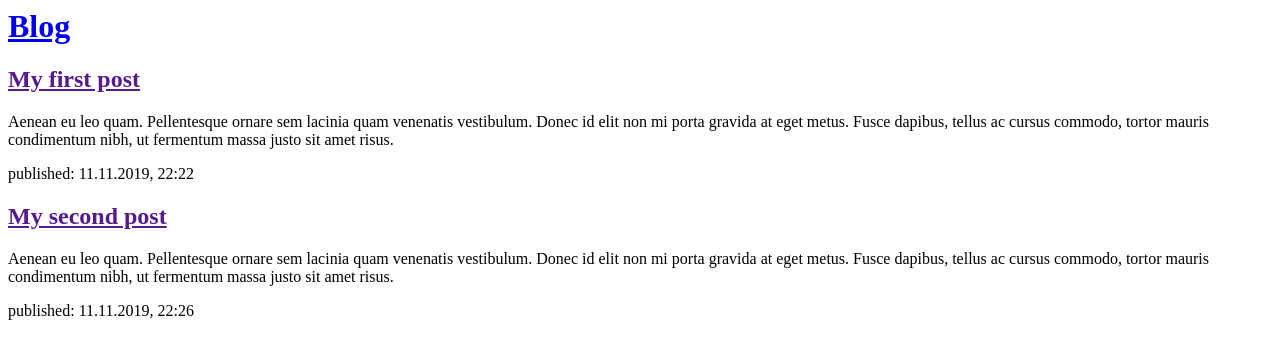
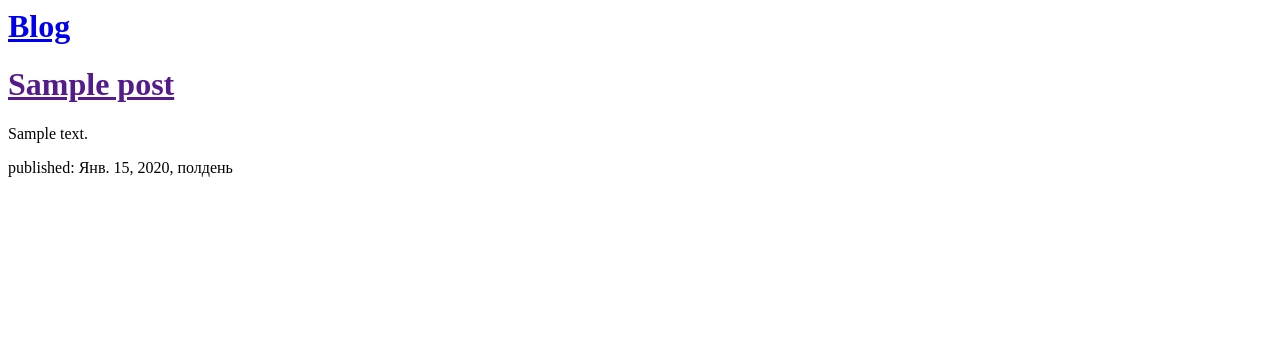
Before and after one commit to lreflectl/onetech, a Django app: page / in a window 1280 px wide. Shown: the top 359 px of the page. Run offline with Django 3.2, Linux system fonts and the light colour scheme; tables that the repository leaves empty hold one stand-in row (values such as "Sample post").

Commit message:
post_list and views upgrade

```diff
--- a/blog/templates/blog/post_list.html
+++ b/blog/templates/blog/post_list.html
@@ -8,16 +8,13 @@
 			<h1><a href="/">Blog</a></h1>
 		</div>
 
-		<div>
-			<h2><a href="">My first post</a></h2>
-			<p>Aenean eu leo quam. Pellentesque ornare sem lacinia quam venenatis vestibulum. Donec id elit non mi porta gravida at eget metus. Fusce dapibus, tellus ac cursus commodo, tortor mauris condimentum nibh, ut fermentum massa justo sit amet risus.</p>
-			<p>published: 11.11.2019, 22:22</p>
-		</div>
+		{% for post in posts %}
+			<div>
+				<h1><a href="">{{ post.title }}</a></h1>
+				<p>{{ post.text | linebreaksbr }}</p>
+				<p>published: {{ post.published_date }}</p>
+			</div>
+		{% endfor %}
 
-		<div>
-			<h2><a href="">My second post</a></h2>
-			<p>Aenean eu leo quam. Pellentesque ornare sem lacinia quam venenatis vestibulum. Donec id elit non mi porta gravida at eget metus. Fusce dapibus, tellus ac cursus commodo, tortor mauris condimentum nibh, ut fermentum massa justo sit amet risus.</p>
-			<p>published: 11.11.2019, 22:26</p>
-		</div>
 	</body>
 </html>
--- a/blog/views.py
+++ b/blog/views.py
@@ -1,4 +1,8 @@
 from django.shortcuts import render
+from django.utils import timezone
+from .models import Post
+
 
 def post_list(request):
-	return render(request, 'blog/post_list.html', {})
+	posts = Post.objects.order_by('-published_date')
+	return render(request, 'blog/post_list.html', {'posts': posts})
```
